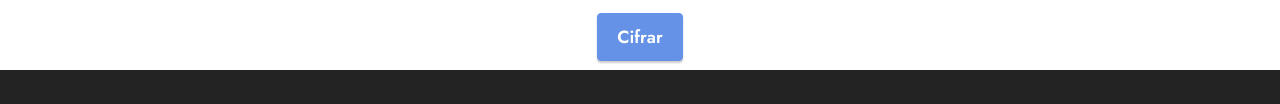
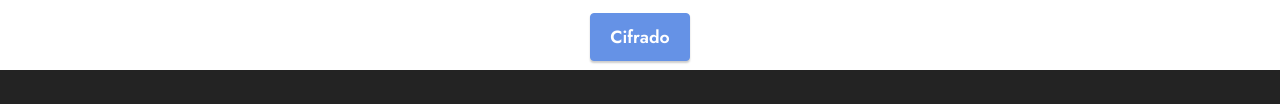
Before and after one commit to ManuelSalvador27/Symmetric-Encryption, a plain HTML site: page index.html in a window 1280 px wide. Shown: the part 641-745 px from the top of the page. Drawn offline with Linux system fonts and the light colour scheme.

```diff
--- a/index.html
+++ b/index.html
@@ -262,7 +262,7 @@
 									"
 								>
 									<button type="submit" class="btn btn-primary display-4">
-										Cifrar
+										Cifrado
 									</button>
 								</div>
 							</div>
```
